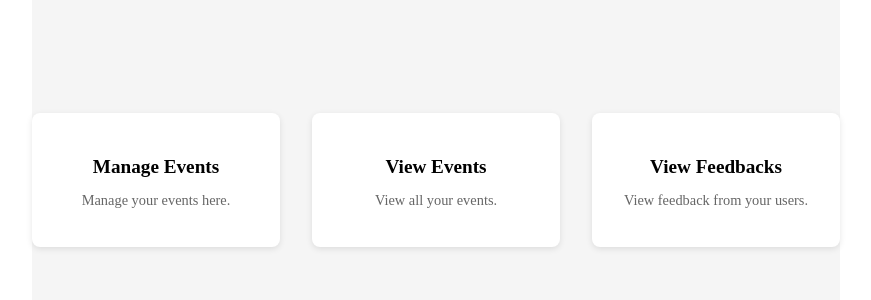
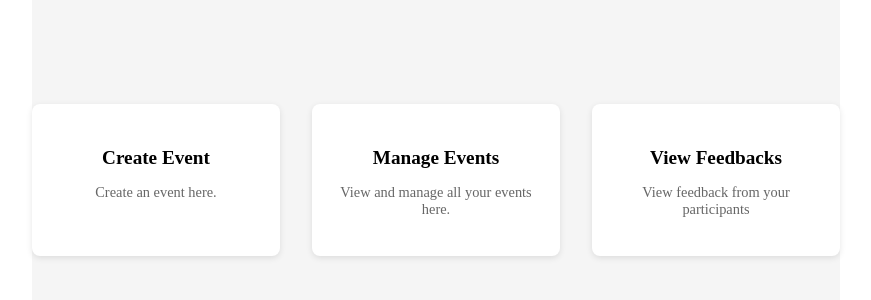
Before and after one commit to Skyngexe/morgan-stanley-code-for-good-team-10, a React (Vite) app in the folder frontend/src/admin-main/: page / in a window 1280 px wide. Shown: the part 228-528 px from the top of the page, without its empty margins (204-1075 px from the left). Built offline with nearby package versions, Linux system fonts and the light colour scheme.

Commit message:
made minor changes

```diff
--- a/frontend/src/admin-main/package.json
+++ b/frontend/src/admin-main/package.json
@@ -25,5 +25,9 @@
     "eslint-plugin-react-refresh": "^0.4.9",
     "globals": "^15.9.0",
     "vite": "^5.4.1"
-  }
+  },
+  "description": "This template provides a minimal setup to get React working in Vite with HMR and some ESLint rules.",
+  "main": "eslint.config.js",
+  "author": "",
+  "license": "ISC"
 }
--- a/frontend/src/admin-main/src/components/admin-main-menu.jsx
+++ b/frontend/src/admin-main/src/components/admin-main-menu.jsx
@@ -6,16 +6,16 @@ const CardMenu = () => {
     <div className="navbar">
       <div className="card-container">
       <div className="card">
-          <h3 className="card-title">Manage Events</h3>
-          <p className="card-description">Manage your events here.</p>
+          <h3 className="card-title">Create Event</h3>
+          <p className="card-description">Create an event here.</p>
         </div>
         <div className="card">
-            <h3 className="card-title">View Events</h3>
-            <p className="card-description">View all your events.</p>
+            <h3 className="card-title">Manage Events</h3>
+            <p className="card-description">View and manage all your events here.</p>
         </div>
         <div className="card">
             <h3 className="card-title">View Feedbacks</h3>
-            <p className="card-description">View feedback from your users.</p>
+            <p className="card-description">View feedback from your participants</p>
         </div>
       </div>
     </div>
--- a/frontend/src/admin-main/src/styles/view-events-and-feedbacks.css
+++ b/frontend/src/admin-main/src/styles/view-events-and-feedbacks.css
@@ -52,6 +52,7 @@ h1 {
   margin: 15% auto;
   padding: 20px;
   border: 1px solid #888;
-  width: 80%;
-  padding-bottom: 7vh;
+  width: 50%;
+  max-height: 80vh;
+  overflow-y: auto;
 }
```
Also changed, not shown: 1 other file (tests, documents, lock files or other folders).
